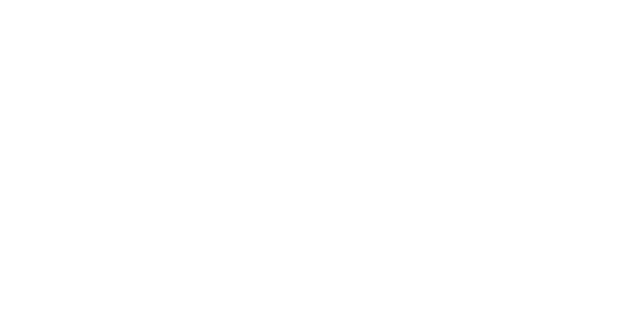
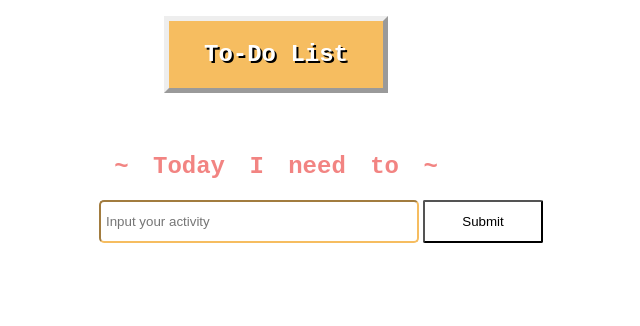
Before and after one commit to dts-kominfo-rea2a/challenge-08-martinjamesl, a website: page index.html in a window 1280 px wide. Shown: the whole page, without its empty margins (364-1004 px from the left). Drawn offline with Linux system fonts and the light colour scheme.

Commit message:
feat: Challenge-08-martinjamesl commit

```diff
--- a/index.html
+++ b/index.html
@@ -4,19 +4,31 @@
     <meta charset="UTF-8" />
     <meta http-equiv="X-UA-Compatible" content="IE=edge" />
     <meta name="viewport" content="width=device-width, initial-scale=1.0" />
+    <link rel="stylesheet" href="./style2.css">
     <title>Challenge - DOM</title>
   </head>
   <body>
     <div id="app">
       <!-- TODO: Buatlah sebuah header dengan id todo-title -->
+      <div id="todo-title">
+        <h2>To-Do List</h2>
+      </div>
       <!-- TODO: Buatlah sebuah subtitle dengan id todo-subtitle -->
-
+      <div id="todo-subtitle">
+        <h2>~ Today I need to ~</h2>
+      </div>
       <!-- Section: input -->
       <!-- TODO: Buatlah sebuah input bertipe text dengan id todo-input -->
+      <section>
+        <input id="todo-input" type="text" name="input" placeholder="Input your activity">
       <!-- TODO: Buatlah sebuah button dengan id todo-submit -->
-
+        <button id="todo-submit" type="button">Submit</button>
+      </section>
       <!-- Section output -->
       <!-- TODO: Buatlah sebuah <ul> dengan id todo-output -->
+        <section>
+          <ul id="todo-output"></ul>
+        </section>
     </div>
 
     <!-- ! Untuk tantangan ini, script jangan diubah ke external js yah ! -->
@@ -25,17 +37,36 @@
       let button;
       let input;
       let output;
+      let keypressBtn;
 
       // TODO: Buatlah sebuah fungsi dengan nama fnClickHandler
       // Fungsi yang digunakan untuk menambahkan tulisan
       // Jangan ubah cara deklarasi fungsinya, cukup isi saja
-      function fnClickHandler(toDoItem) {}
+      function fnClickHandler(toDoItem) {
+        output = document.createElement('li')
+        input = document.getElementById('todo-input').value
+        result = document.createTextNode(input)
+        output.appendChild(result)
+        // print result
+        document.getElementById('todo-output').append(output)
+        // clear input form
+        document.getElementById('todo-input').value=''
+
+      }
 
       // TODO: register event onclick / addEventListener untuk button
+      button = document.getElementById('todo-submit');
       // akan menjalankan fungsi fnClickHandler
+      button.addEventListener('click', fnClickHandler)
 
       // TODO: register event onkeypress / addEventListener untuk input
+      keypressBtn = document.getElementById('todo-input');
       // sehingga saat di input ditekan enter akan menjalankan fungsi fnClickHandler juga
+      keypressBtn.addEventListener('keypress', (event) => {
+        if(event.key === 'Enter' || event.keyCode ==13) {
+          fnClickHandler()
+        }
+      })
     </script>
   </body>
 </html>
--- /dev/null
+++ b/style.css
@@ -0,0 +1,66 @@
+#app {
+  background-color: pink;
+  margin: 0vh 40vh;
+}
+
+#todo-title {
+  text-align: center;
+  border: 5px;
+  border-style: outset;
+  margin: 2vh 40vh;
+  background: #f6bd60;
+  color: white;
+  text-shadow: 2px 3px #000;
+  font-family: "Courier New", monospace;
+}
+
+#todo-subtitle {
+  text-align: center;
+  text-decoration: underline;
+  /* margin: 10vh; */
+  padding: 10vh 10vh 0 10vh;
+  font-family: "Courier New", monospace;
+  word-spacing: 10px;
+  white-space: nowrap;
+  transition: width 2s, height 2s, transform 5s;
+  color: #f28482;
+}
+
+#todo-input {
+  width: 30vh;
+  padding: 12px 5px;
+  margin: 0 0 0 255px;
+  box-sizing: border-box;
+  border-radius: 5px;
+  border-color: #07b94e;
+}
+
+#todo-submit {
+  border-radius: 2px;
+  padding: 12px 5px;
+  width: 15vh;
+  background-color: white;
+}
+
+#todo-submit:hover {
+  cursor: pointer;
+  background-color: #f5cac3;
+  color: white;
+}
+
+#todo-output {
+  width: 40vh;
+  padding: 5vh 4vh;
+  margin: 0 0 0 255px;
+}
+
+li {
+  padding: 10px 15px;
+  border-style: dotted;
+  border-radius: 5px;
+  width: 40vh;
+  margin: 10px -27px;
+  border-color: #000;
+  background-color: #84a59d;
+  color: #000;
+}
--- /dev/null
+++ b/style2.css
@@ -0,0 +1,63 @@
+#app {
+  margin: 0vh 25vh;
+}
+
+#todo-title {
+  text-align: center;
+  border: 5px;
+  border-style: outset;
+  margin: 2vh 40vh;
+  background: #f6bd60;
+  color: white;
+  text-shadow: 2px 2px #000;
+  font-family: "Courier New", monospace;
+}
+
+#todo-subtitle {
+  text-align: center;
+  padding: 3vh 10vh 0 10vh;
+  font-family: "Courier New", monospace;
+  word-spacing: 10px;
+  white-space: nowrap;
+  transition: width 2s, height 2s, transform 5s;
+  color: #f28482;
+}
+
+#todo-input {
+  width: 40vh;
+  padding: 12px 5px;
+  margin: 0 0 0 255px;
+  box-sizing: border-box;
+  border-radius: 5px;
+  border-color: #f6bd60;
+}
+
+#todo-submit {
+  border-radius: 2px;
+  padding: 12px 5px;
+  width: 15vh;
+  background-color: white;
+}
+
+#todo-submit:hover {
+  cursor: pointer;
+  background-color: #f6bd60;
+  color: white;
+}
+
+#todo-output {
+  width: 40vh;
+  padding: 5vh 4vh;
+  margin: 0 0 0 255px;
+}
+
+li {
+  padding: 10px 15px;
+  border-style: solid;
+  border-radius: 5px;
+  width: 40vh;
+  margin: 10px -27px;
+  border-color: #000;
+  background-color: #f28482;
+  color: whitesmoke;
+}
```
